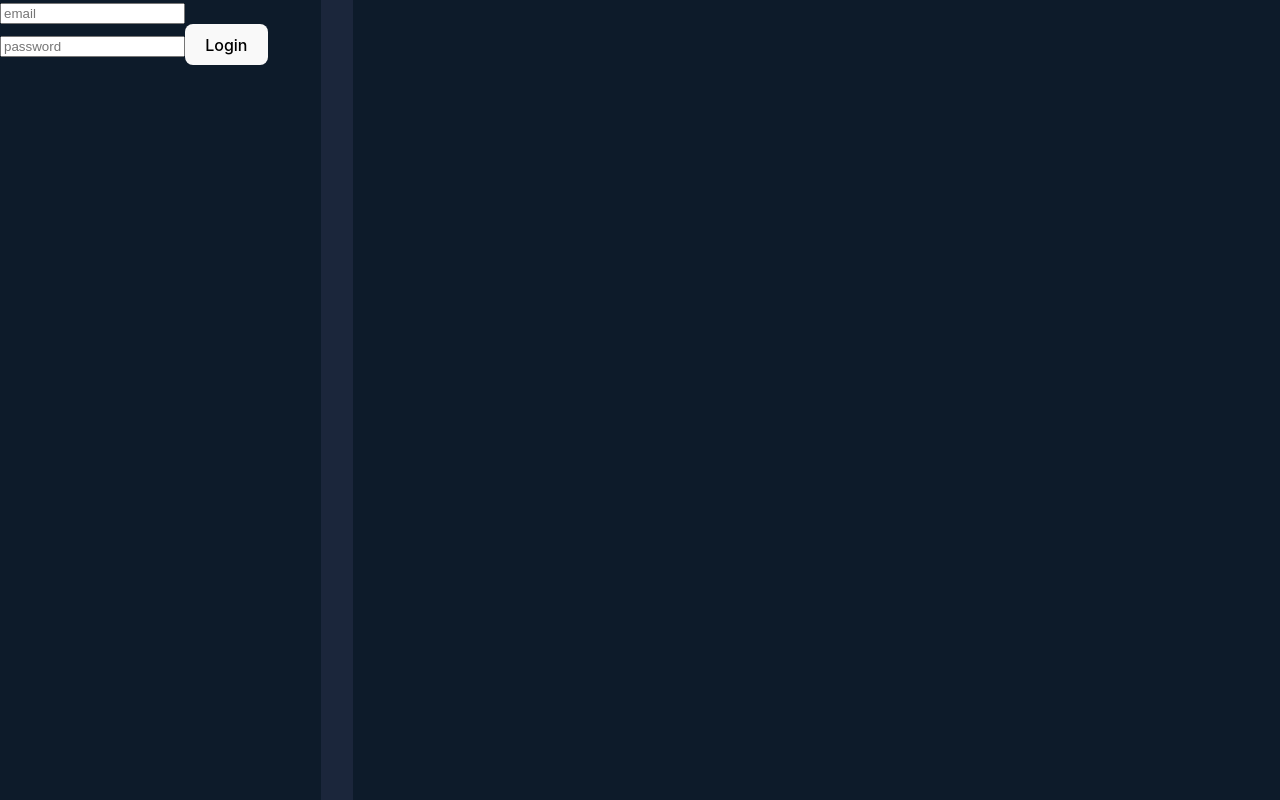
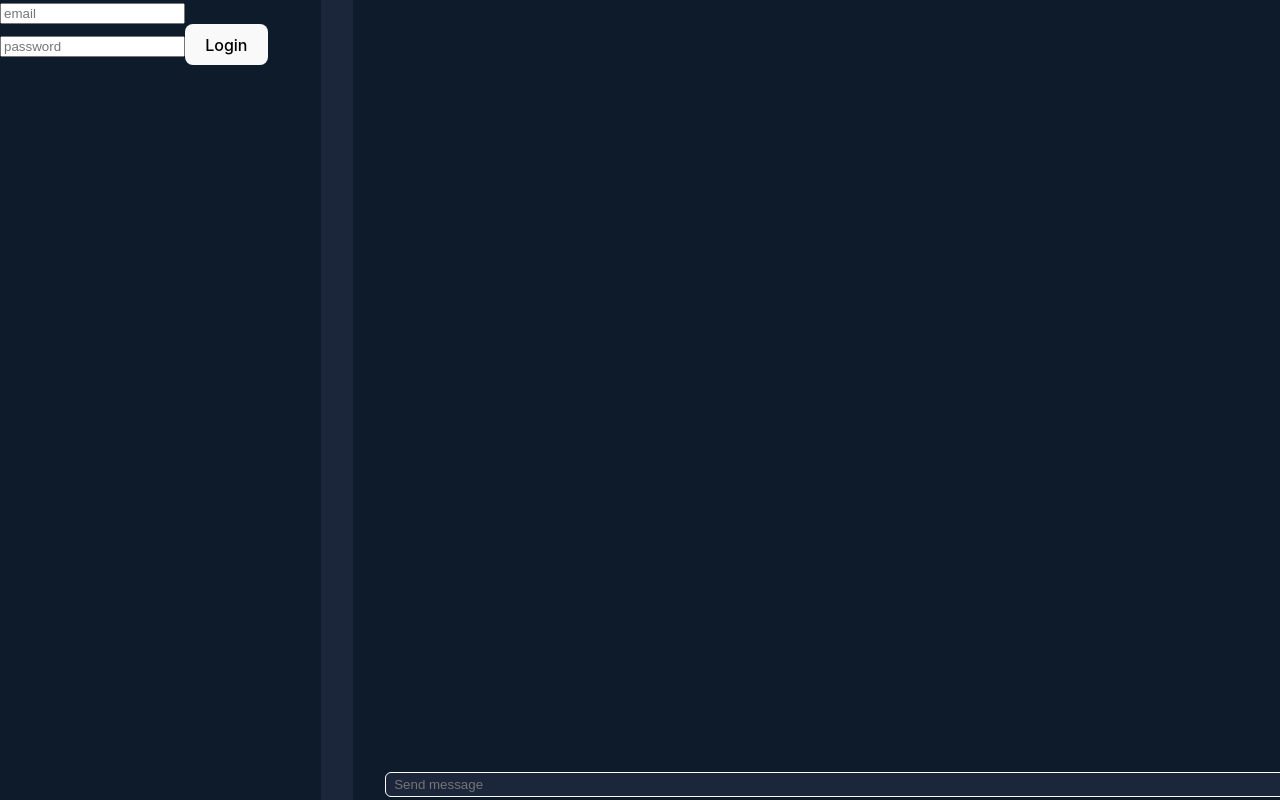
Before and after one commit to eduhdev12/echat-web, a React (Vite) app: page / in a window 1280 px wide. Built offline with nearby package versions, Linux system fonts and the light colour scheme.

Commit message:
feat(messages): added send message input

```diff
--- a/src/App.css
+++ b/src/App.css
@@ -53,5 +53,18 @@
   width: 100%;
   height: 100vh;
 
-  padding: 1rem 2rem;
+  padding: 2rem 2rem;
 }
+
+.messages_input {
+  width: 80%;
+  position: fixed;
+  bottom: 0.2rem;
+
+  color: white;
+  border: 1px solid white;
+  border-radius: 6px;
+
+  background: #1B263B;
+  padding: 4px 8px;
+}
--- a/src/App.tsx
+++ b/src/App.tsx
@@ -4,6 +4,7 @@ import Login from "./auth/Login";
 import User from "./auth/User";
 import Channels from "./channels/Channels";
 import { SocketContext } from "./context/socketContext";
+import SendMessage from "./messages/components/SendMessage";
 import Messages from "./messages/messages";
 import useSessionStore from "./store/sessionStore";
 
@@ -32,6 +33,7 @@ function App() {
 
       <div className="messages">
         <Messages />
+        <SendMessage />
       </div>
     </div>
   );
--- /dev/null
+++ b/src/messages/components/SendMessage.tsx
@@ -0,0 +1,29 @@
+import { useContext, useState } from "react";
+import { SocketContext } from "../../context/socketContext";
+
+const SendMessage = () => {
+  const { socket } = useContext(SocketContext);
+  const [message, setMessage] = useState<string>();
+
+  const sendHandler = () => {
+    console.log("sending");
+    if (!socket) return;
+
+    socket.emit("trigger");
+    setMessage("");
+  };
+
+  return (
+    <input
+      className="messages_input"
+      placeholder="Send message"
+      value={message}
+      onChange={(e) => setMessage(e.target.value)}
+      onKeyDown={(e) => {
+        if (e.key.toLowerCase() === "enter") sendHandler();
+      }}
+    />
+  );
+};
+
+export default SendMessage;
--- a/src/messages/messages.tsx
+++ b/src/messages/messages.tsx
@@ -2,7 +2,7 @@ import { useContext, useEffect, useState } from "react";
 import { SocketContext } from "../context/socketContext";
 import { Message, NewMessage, UserMessage } from "../types/Message.type";
 import MessageContainer from "./message/message";
-import "../style/ChannelMessages.css"
+import "../style/ChannelMessages.css";
 
 const Messages = () => {
   const { socket } = useContext(SocketContext);
```
